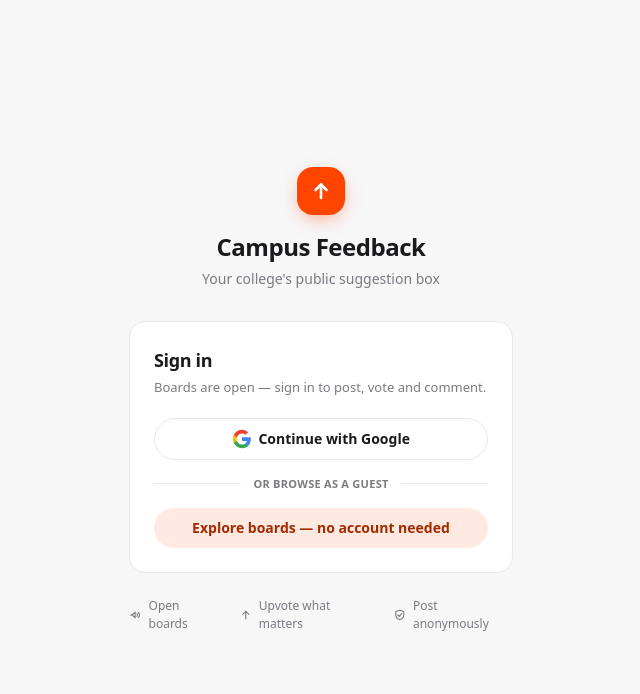
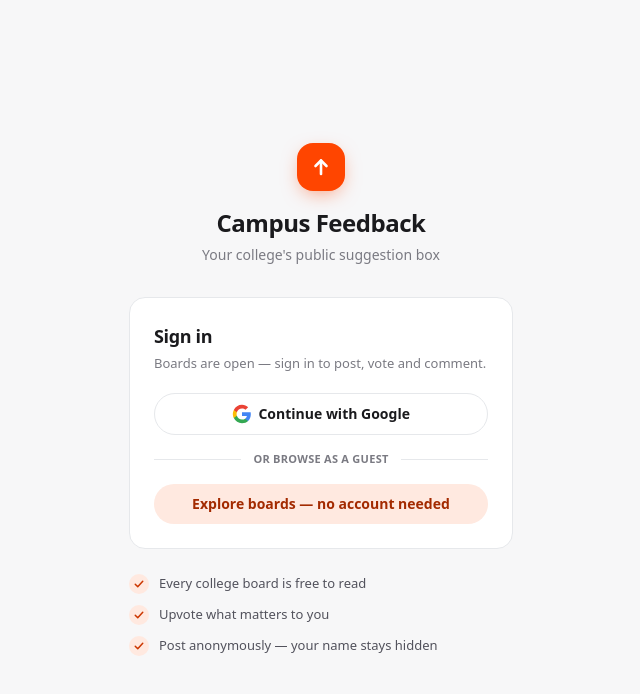
Before and after one commit to PhaNtoM-GHosT-11101/mss-feedback, a Next.js app: page /login in a window 1280 px wide. Shown: the top 694 px of the page, without its empty margins (319-959 px from the left). Built offline with nearby package versions, Linux system fonts and the light colour scheme.

Commit message:
Polish UI: active nav indicator, wordmark divider, login trust list, font rendering

```diff
--- a/app/globals.css
+++ b/app/globals.css
@@ -80,6 +80,9 @@ body {
   font-size: 15px;
   line-height: 1.5;
   font-feature-settings: "cv02", "cv03", "cv04", "cv11";
+  text-rendering: optimizeLegibility;
+  -webkit-font-smoothing: antialiased;
+  -moz-osx-font-smoothing: grayscale;
 }
 
 button,
@@ -159,16 +162,6 @@ a,
 .anim-fade-up { animation: fade-up 0.35s cubic-bezier(0.22, 1, 0.36, 1) both; }
 .anim-fade-in { animation: fade-in 0.25s ease both; }
 .anim-scale-in { animation: scale-in 0.25s cubic-bezier(0.22, 1, 0.36, 1) both; }
-
-.stagger > * {
-  animation: fade-up 0.4s cubic-bezier(0.22, 1, 0.36, 1) both;
-}
-.stagger > *:nth-child(1) { animation-delay: 0.01s; }
-.stagger > *:nth-child(2) { animation-delay: 0.04s; }
-.stagger > *:nth-child(3) { animation-delay: 0.07s; }
-.stagger > *:nth-child(4) { animation-delay: 0.1s; }
-.stagger > *:nth-child(5) { animation-delay: 0.13s; }
-.stagger > *:nth-child(6) { animation-delay: 0.16s; }
 
 .skeleton {
   border-radius: 0.75rem;
--- a/app/login/page.tsx
+++ b/app/login/page.tsx
@@ -4,7 +4,7 @@ import { Suspense, useState } from "react";
 import Link from "next/link";
 import { useSearchParams } from "next/navigation";
 import { createClient } from "@/lib/supabase/client";
-import { IconArrowUp, IconComplaint, IconShield } from "@/components/icons";
+import { IconArrowUp, IconCheck } from "@/components/icons";
 
 function BrandMark({ size = "md" }: { size?: "md" | "lg" }) {
   const cls = size === "lg" ? "h-12 w-12 rounded-2xl" : "h-10 w-10 rounded-xl";
@@ -115,16 +115,25 @@ function LoginForm() {
           </Link>
         </div>
 
-        <div className="mt-6 flex items-center justify-center gap-5 text-[12px] text-muted">
-          <span className="inline-flex items-center gap-1.5">
-            <IconComplaint className="h-3.5 w-3.5" /> Open boards
-          </span>
-          <span className="inline-flex items-center gap-1.5">
-            <IconArrowUp className="h-3.5 w-3.5" /> Upvote what matters
-          </span>
-          <span className="inline-flex items-center gap-1.5">
-            <IconShield className="h-3.5 w-3.5" /> Post anonymously
-          </span>
+        <div className="mt-6 space-y-2.5">
+          <p className="inline-flex items-center gap-2.5 text-[13px] font-medium text-zinc-600 dark:text-zinc-300">
+            <span className="flex h-5 w-5 shrink-0 items-center justify-center rounded-full bg-accent-soft">
+              <IconCheck className="h-3 w-3 text-accent-strong" strokeWidth={3} />
+            </span>
+            Every college board is free to read
+          </p>
+          <p className="inline-flex items-center gap-2.5 text-[13px] font-medium text-zinc-600 dark:text-zinc-300">
+            <span className="flex h-5 w-5 shrink-0 items-center justify-center rounded-full bg-accent-soft">
+              <IconCheck className="h-3 w-3 text-accent-strong" strokeWidth={3} />
+            </span>
+            Upvote what matters to you
+          </p>
+          <p className="inline-flex items-center gap-2.5 text-[13px] font-medium text-zinc-600 dark:text-zinc-300">
+            <span className="flex h-5 w-5 shrink-0 items-center justify-center rounded-full bg-accent-soft">
+              <IconCheck className="h-3 w-3 text-accent-strong" strokeWidth={3} />
+            </span>
+            Post anonymously — your name stays hidden
+          </p>
         </div>
       </div>
     </div>
--- a/app/page.tsx
+++ b/app/page.tsx
@@ -160,8 +160,8 @@ async function GlobalFeedPage({
           <div className="flex flex-wrap items-end justify-between gap-3">
             <div>
               <p className="section-label">Suggestion box</p>
-              <h1 className="mt-1 text-2xl font-bold tracking-tight">All boards</h1>
-              <p className="mt-0.5 text-sm text-muted">
+              <h1 className="mt-1.5 text-[26px] leading-tight font-bold tracking-tight">All boards</h1>
+              <p className="mt-1 text-sm text-muted">
                 Every college&apos;s complaints, one feed. Pick a college below to file your own.
               </p>
             </div>
@@ -231,8 +231,8 @@ async function CollegeBoardPage({
           <div className="flex flex-wrap items-end justify-between gap-3">
             <div>
               <p className="section-label">Suggestion box</p>
-              <h1 className="mt-1 text-2xl font-bold tracking-tight">{institution.name}</h1>
-              <p className="mt-0.5 text-sm text-muted">
+              <h1 className="mt-1.5 text-[26px] leading-tight font-bold tracking-tight">{institution.name}</h1>
+              <p className="mt-1 text-sm text-muted">
                 Complaints about {institution.name} — the most upvoted float up.
               </p>
             </div>
--- a/app/profile/page.tsx
+++ b/app/profile/page.tsx
@@ -145,7 +145,7 @@ export default async function ProfilePage() {
         </div>
 
         <h2 className="section-label mt-8 mb-3">My complaints ({myComplaints.length})</h2>
-        <div className="stagger space-y-2">
+        <div className="space-y-2">
           {myComplaints.map((cc) => (
             <a
               key={cc.id}
--- a/components/FeedCard.tsx
+++ b/components/FeedCard.tsx
@@ -27,7 +27,7 @@ export default function FeedCard({ item }: { item: FeedItem }) {
       className="card card-hover group flex items-stretch overflow-hidden"
     >
       {/* Vote rail (Reddit-style, desktop) */}
-      <div className="hidden w-11 shrink-0 flex-col items-center gap-0.5 self-stretch border-r border-border/60 py-2.5 sm:flex">
+      <div className="hidden w-11 shrink-0 flex-col items-center gap-0.5 self-stretch border-r border-border/60 bg-transparent py-2.5 transition-colors duration-150 group-hover:bg-surface2/50 sm:flex">
         <IconArrowUp className="h-4 w-4 text-zinc-400 transition group-hover:text-accent" />
         <span className="text-sm font-bold leading-none text-zinc-600 dark:text-zinc-300">
           {item.upvote_count}
--- a/components/NavBar.tsx
+++ b/components/NavBar.tsx
@@ -65,7 +65,7 @@ export default function NavBar({
     <>
       {/* ============ Desktop sidebar ============ */}
       <aside className="fixed inset-y-0 left-0 z-40 hidden w-60 flex-col border-r border-border bg-background/80 backdrop-blur-xl md:flex">
-        <div className="px-5 pb-5 pt-7">
+        <div className="border-b border-border/80 px-5 pb-4 pt-7">
           {/* Full document navigation — board pages live server-side behind a rewrite */}
           {/* eslint-disable-next-line @next/next/no-html-link-for-pages */}
           <a href="/" className="inline-block">
@@ -73,14 +73,14 @@ export default function NavBar({
           </a>
         </div>
 
-        <div className="px-5 pb-1">
+        <div className="px-5 pb-1 pt-4">
           <p className="section-label">Feeds</p>
         </div>
 
         <nav className="flex flex-1 flex-col gap-1 px-3">
           {tabs.map((t) => {
             const active = isActive(t.href);
-            const common = `tap group flex items-center gap-3 rounded-lg px-3 py-2 text-sm font-medium transition ${
+            const common = `tap group relative flex items-center gap-3 rounded-lg px-3 py-2 text-sm font-medium transition ${
               active
                 ? "bg-accent-soft text-accent-ink"
                 : "text-muted hover:bg-surface2 hover:text-foreground"
@@ -91,14 +91,24 @@ export default function NavBar({
                 strokeWidth={active ? 2.4 : 1.9}
               />
             );
+            const strip = (
+              <span
+                aria-hidden
+                className={`absolute -left-2 top-1/2 h-5 w-[3px] -translate-y-1/2 rounded-full bg-accent transition-opacity ${
+                  active ? "opacity-100" : "opacity-0"
+                }`}
+              />
+            );
             const label = <>{t.label}</>;
             return t.href === "/" ? (
               <a key={t.href} href={t.href} className={common}>
+                {strip}
                 {icon}
                 {label}
               </a>
             ) : (
               <Link key={t.href} href={t.href} className={common}>
+                {strip}
                 {icon}
                 {label}
               </Link>
```
Also changed, not shown: 1 other file (tests, documents, lock files or other folders).
